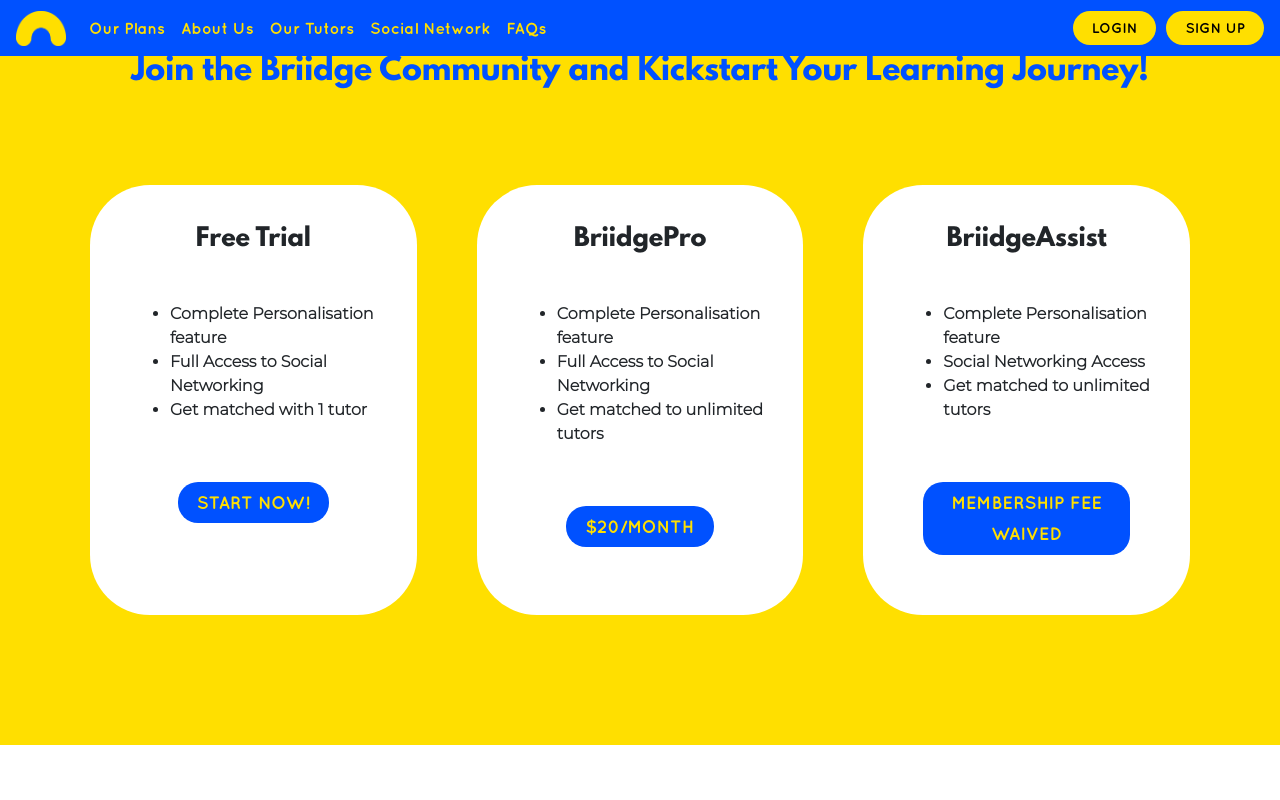
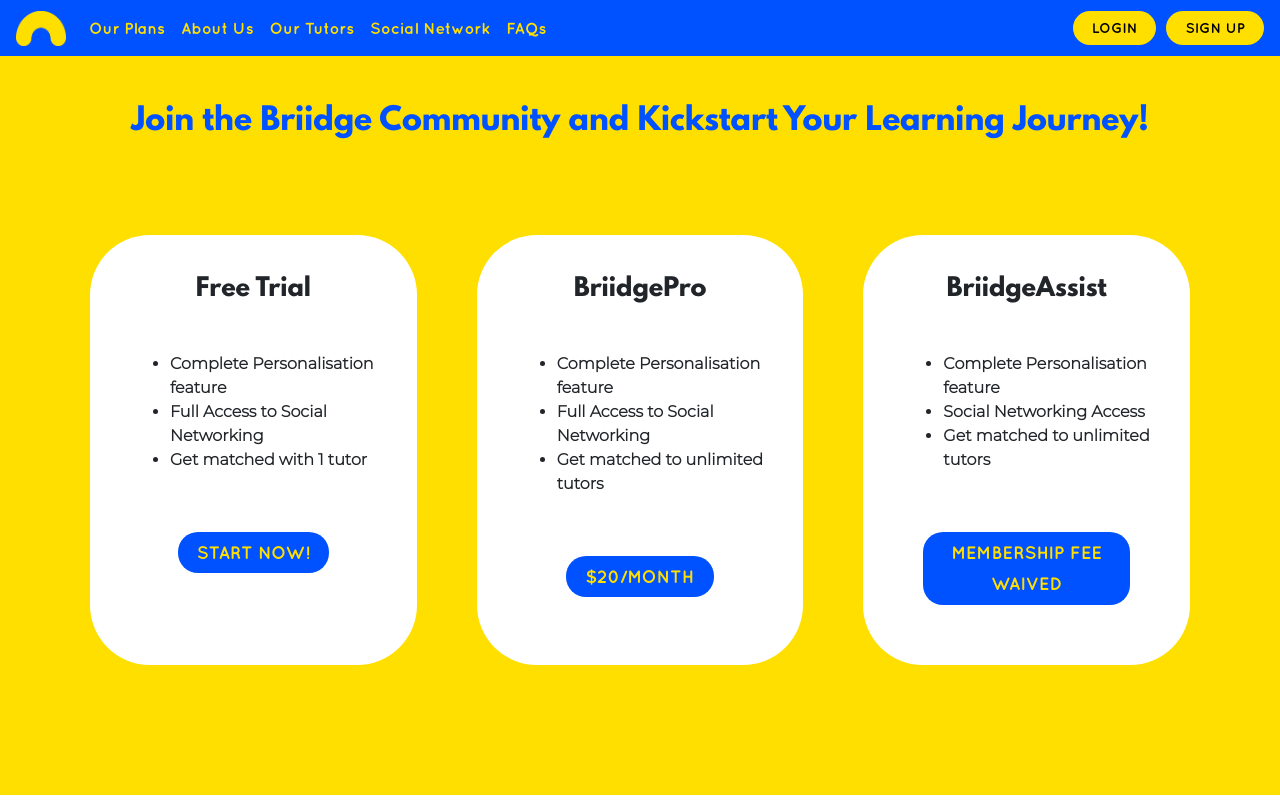
Before and after one commit to briidge-edu/briidge-frontend, a React (Create React App) app: page /planspage in a window 1280 px wide. Built offline with nearby package versions, Linux system fonts and the light colour scheme.

Commit message:
Changed the margins of the top to fit the new fixed navbar

```diff
--- a/src/components/AuthHeader.tsx
+++ b/src/components/AuthHeader.tsx
@@ -4,7 +4,7 @@
 
 const useStyles = makeStyles((theme) => ({
     container: {
-        marginTop: '5%',
+        marginTop: '10%',
         marginBottom: '30px'
     },
 
--- a/src/pages/PlansPage.tsx
+++ b/src/pages/PlansPage.tsx
@@ -9,7 +9,7 @@
     row: {
         display: "flex",
         justifyContent: "space-between",
-        margin: 30,
+        margin: "30px 30px 0 30px",
         padding: 30,
         paddingBottom: 100
     },
@@ -34,7 +34,7 @@
         fontFamily:"LeagueSpartan",
         fontSize:30,
         color: "#0051FF",
-        paddingTop: 50
+        paddingTop: 100
     },
 
     box: {
@@ -45,7 +45,6 @@
         fontFamily:"LeagueSpartan",
         padding: 40,
         margin: 30
-
     },
 
     content : {
```
